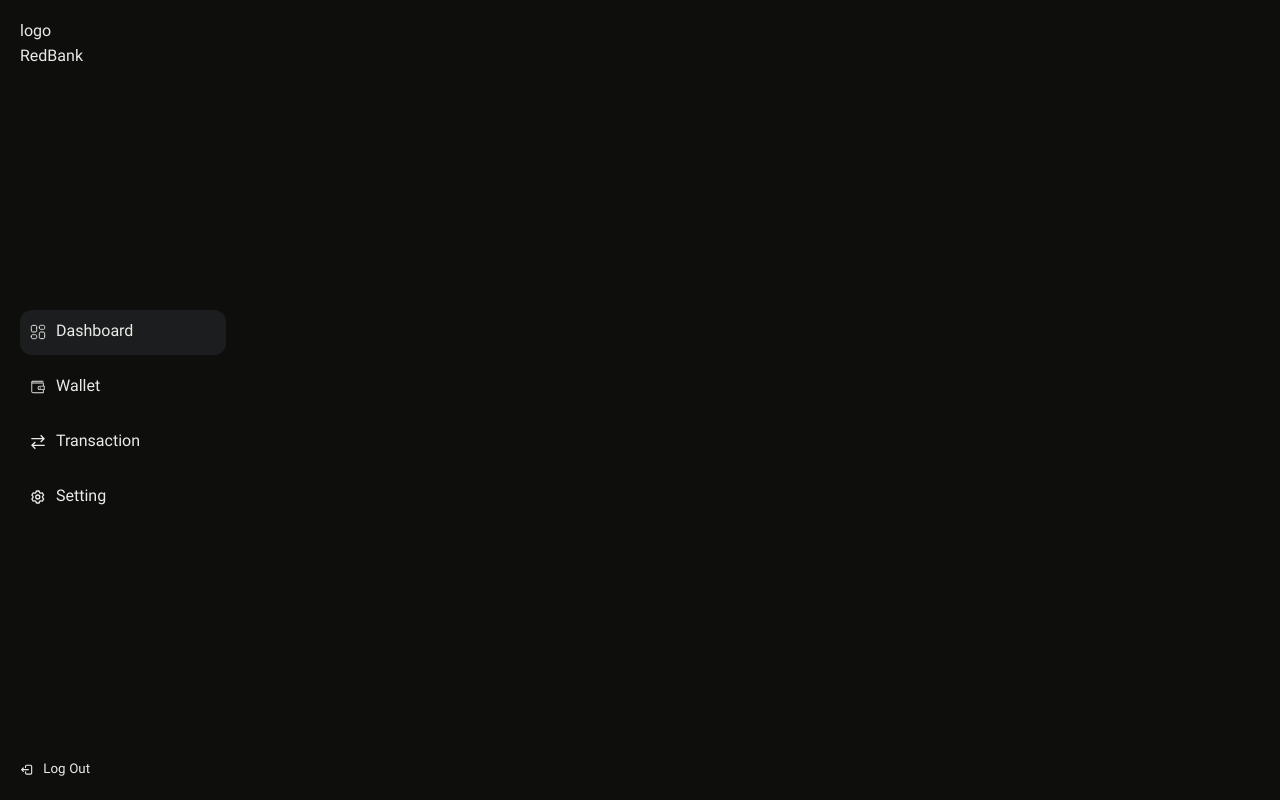
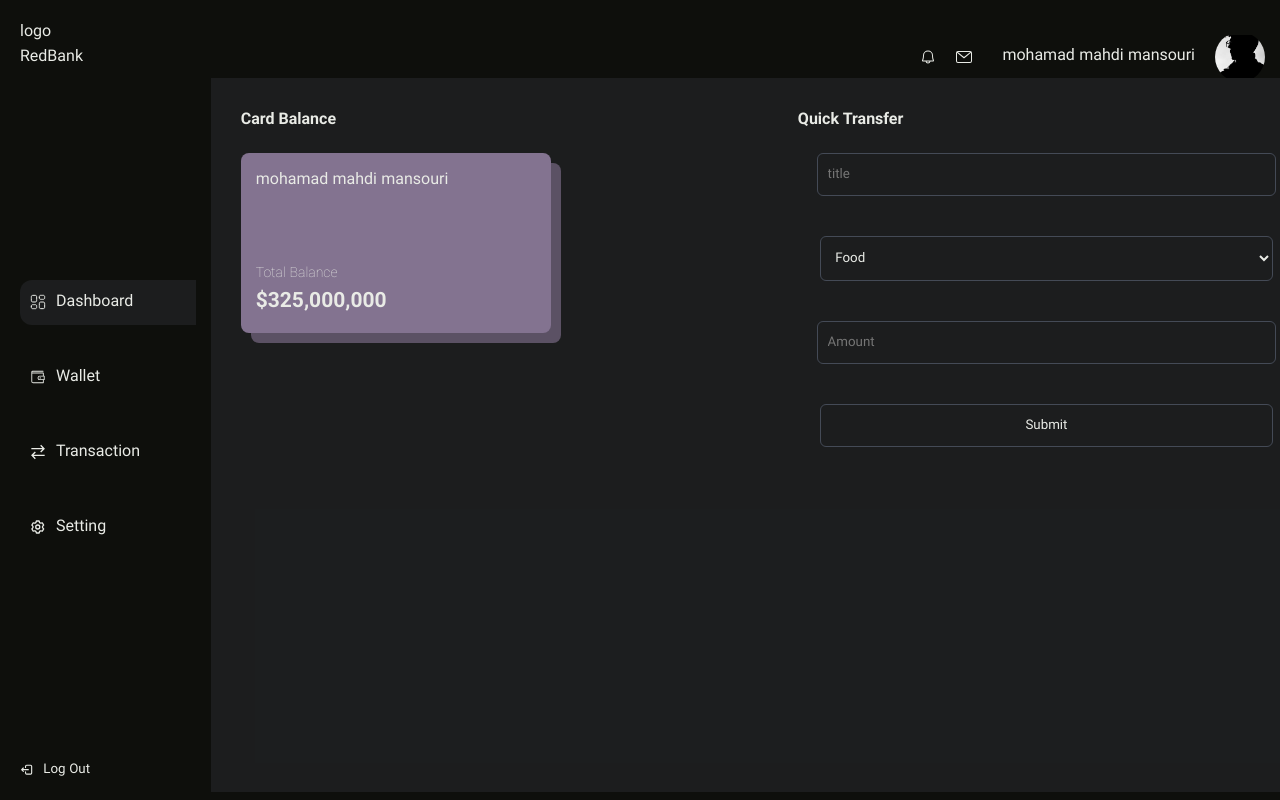
Before and after one commit to Emarnghni/RedBank, a plain HTML site: page index.html in a window 1280 px wide. Drawn offline with Linux system fonts and the light colour scheme.

Commit message:
added tow sections of four section of the dashboard including form and card and changed some colors and fixed some issue

```diff
--- a/index.html
+++ b/index.html
@@ -9,7 +9,7 @@
   </head>
   <body>
     <main class="container">
-      <section class="right-section">
+      <section class="left-section">
         <div class="logo-container">
           <div>logo</div>
           RedBank
@@ -106,8 +106,8 @@
           >Log Out
         </button>
       </section>
-      <!-- <header>
-
+      <section class="right-section">
+        <header>
           <div class="header-right">
             <div class="icon-container">
               <svg
@@ -140,9 +140,33 @@
             </div>
           </div>
         </header>
-      <main>
-        <section class="right-section"></section>
-      </main>-->
+        <section class="grid">
+          <div class="card-container">
+            <h2 class="title">Card Balance</h2>
+            <div class="card">
+              <div class="title"><p>mohamad mahdi mansouri</p></div>
+              <div class="balance">
+                <p>Total Balance</p>
+                <h2>$325,000,000</h2>
+              </div>
+            </div>
+          </div>
+          <div class="form">
+            <h2 class="title">Quick Transfer</h2>
+            <form action="" method="post">
+              <input type="text" name="" id="" placeholder="title" />
+              <select>
+                <option value="food">Food</option>
+                <option value="clothes">Clothes</option>
+              </select>
+              <input placeholder="Amount" type="text" name="" id="" />
+              <button type="submit">Submit</button>
+            </form>
+          </div>
+          <div></div>
+          <div></div>
+        </section>
+      </section>
     </main>
     <script src="./script.js"></script>
   </body>
--- a/style.css
+++ b/style.css
@@ -13,15 +13,17 @@
     color: var(--text);
     font-family: Vazirmatn;
     text-decoration: none;
+    overflow: hidden;
 }
 
 .container {
     background-color: var(--background);
     height: calc(100vh - 40px);
-    padding: 20px;
+    display: flex;
+    padding: 20px 0 20px 20px;
 }
 
-.right-section {
+.left-section {
     display: flex;
     flex-direction: column;
     justify-content: space-between;
@@ -34,7 +36,7 @@
     display: flex;
     flex-direction: column;
     width: 100%;
-    row-gap: 10px;
+    row-gap: 30px;
 
 }
 
@@ -45,6 +47,11 @@
     display: flex;
     align-items: center;
     column-gap: 10px;
+    transition: background-color 0.3s ease;
+}
+
+.pages a:hover {
+    background-color: rgba(68, 74, 86, 0.18);
 }
 
 .pages a.active {
@@ -53,6 +60,18 @@
 
 .pages a.active svg {
     color: var(--accent) !important;
+}
+
+.header-right,
+.profile-name,
+.icon-container {
+    display: flex;
+    align-items: center;
+    gap: 20px;
+}
+
+.header-right {
+    gap: 30px;
 }
 
 .profile-name {
@@ -74,3 +93,88 @@
     align-items: center;
     gap: 10px;
 }
+
+.right-section {
+    height: fit-content;
+    display: flex;
+    width: 90%;
+    padding: 15px;
+    height: calc(100% - 3px);
+    flex-direction: column;
+}
+
+header {
+    width: 100%;
+    justify-content: end;
+    display: flex;
+}
+
+.grid {
+    display: grid;
+    grid-template-columns: repeat(2, 1fr);
+    padding: 30px;
+    gap: 60px;
+    width: 100%;
+    height: 100%;
+    background-color: var(--secondary-low);
+}
+
+h2.title {
+    font-size: 16px;
+}
+
+.card-container .card {
+    margin-top: 20px;
+    background-color: var(--accent);
+    padding: 15px;
+    border-radius: 8px;
+    width: 280px;
+    box-shadow: 10px 10px 0 #8373909c;
+}
+
+.card .title {
+    margin-bottom: 70px;
+}
+
+.card .balance {
+    margin-top: 70px;
+}
+
+.card-container .card .balance {
+    font-size: 14px;
+    font-weight: 100;
+}
+
+.form form {
+    display: flex;
+    flex-direction: column;
+    align-items: center;
+    row-gap: 20px;
+}
+
+.form form input,
+.form form button,
+.form form select {
+    background-color: transparent;
+    border: 1px solid var(--secondary);
+    padding: 10px 50px 10px 10px;
+    width: 80%;
+    margin: auto;
+    margin-top: 20px;
+    border-radius: 6px;
+
+}
+
+.form form button {
+    text-align: center;
+}
+
+.form form button,
+.form form select {
+    padding: 10px;
+    width: 91%;
+}
+
+.form form select option {
+    background-color: var(--secondary);
+}
```
Lines whose indentation alone changed are shown as unchanged.
